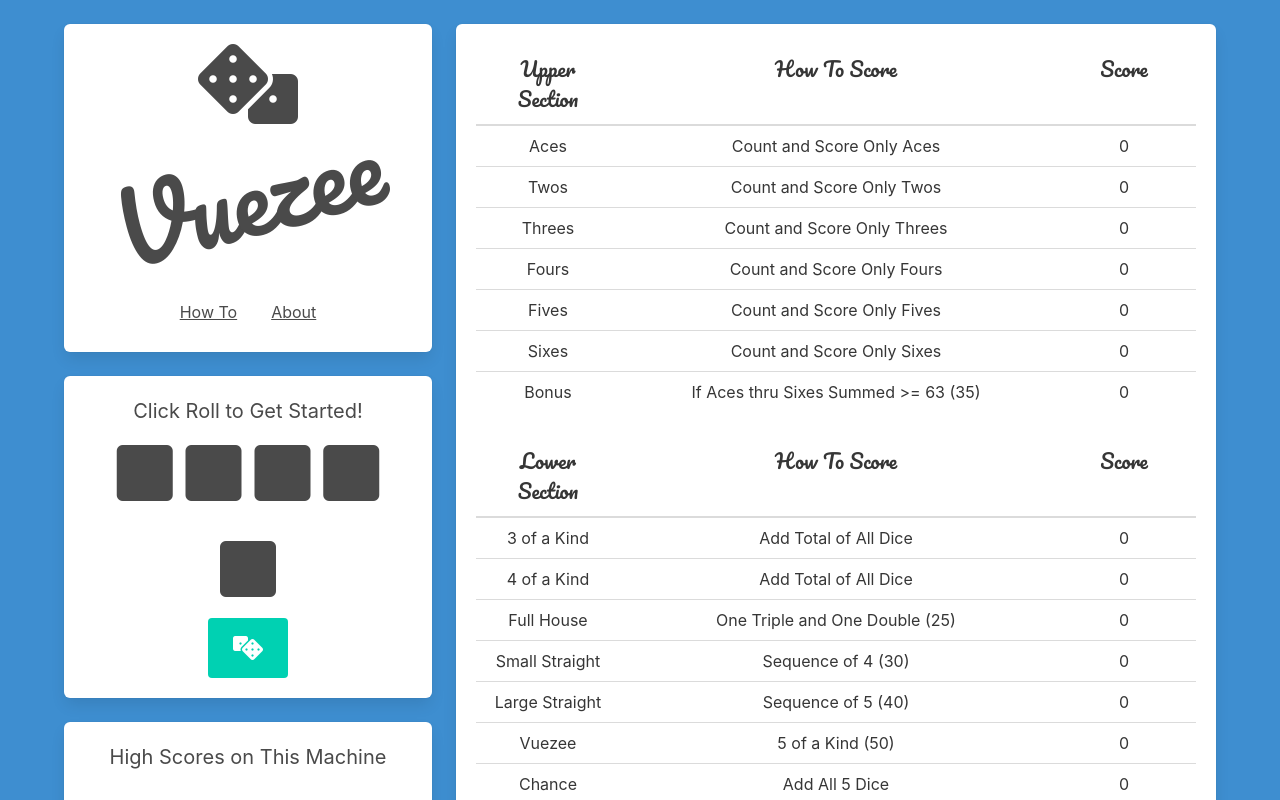
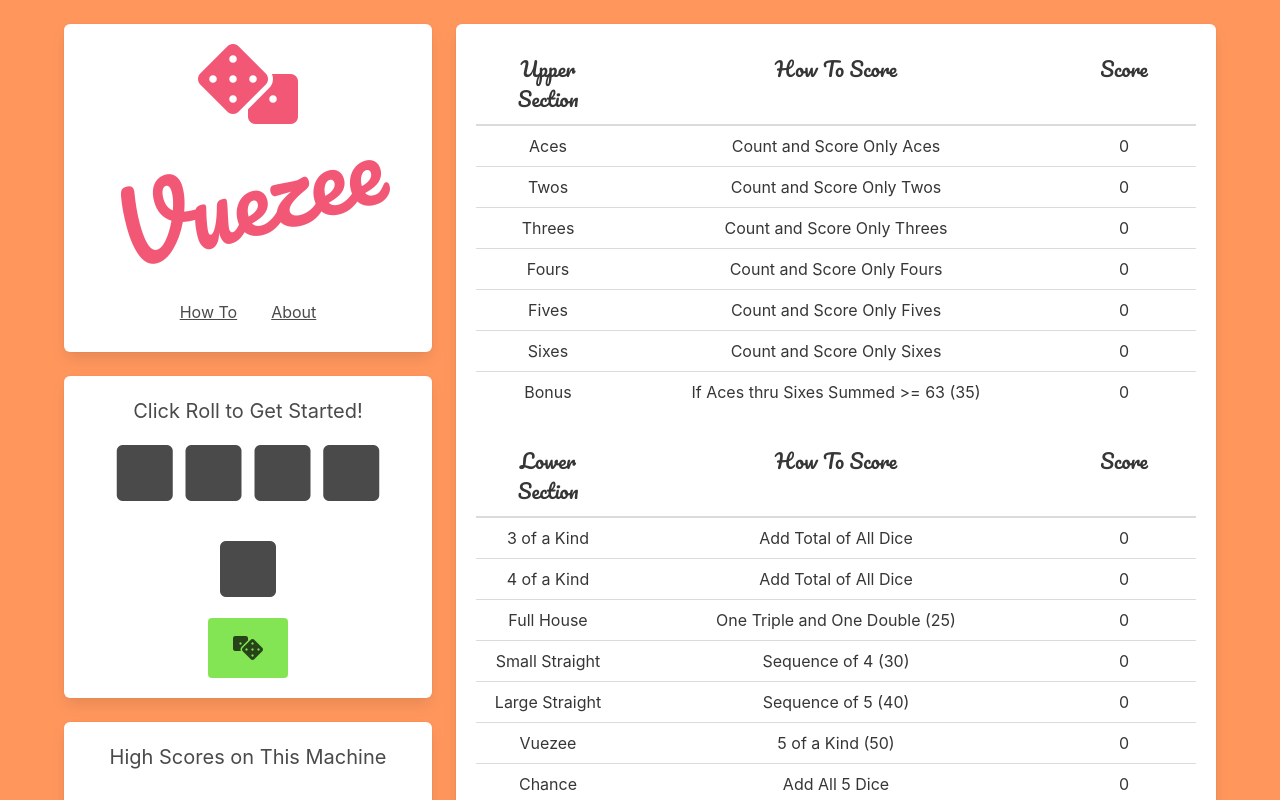
Before and after one commit to dotnofoolin/vuezee, a Vue app: page / in a window 1280 px wide. Shown: the top 800 px of the page. Built offline with nearby package versions, Linux system fonts and the light colour scheme.

Commit message:
Move Bulma import from main.js to App.vue. Add styles.scss and some basic color changes.

```diff
--- a/src/App.vue
+++ b/src/App.vue
@@ -4,5 +4,8 @@
   </div>
 </template>
 
-<style>
+<style lang="scss">
+  @import './assets/styles.scss';
+  @import '~bulma/bulma.sass';
+  @import url('https://fonts.googleapis.com/css?family=Pacifico');
 </style>
--- /dev/null
+++ b/src/assets/styles.scss
@@ -0,0 +1,3 @@
+$body-background-color: #FF975D;
+$primary: #83E554;
+$info: #F25876;
--- a/src/main.js
+++ b/src/main.js
@@ -1,7 +1,6 @@
 import Vue from 'vue'
 import App from './App.vue'
 import router from './router'
-import 'bulma/css/bulma.css'
 import '@fortawesome/fontawesome-free/css/all.css'
 
 import _ from 'lodash'
--- a/src/views/Game.vue
+++ b/src/views/Game.vue
@@ -1,12 +1,12 @@
 <template>
-  <div id="game" class="has-background-info">
+  <div id="game">
     <div class="container">
       <br>
       <div class="tile is-ancestor">
         <div class="tile is-parent is-4 is-vertical">
           <div class="tile is-child box">
-            <i class="fas fa-dice fancy-title-dice"></i>
-            <div class="fancy-title">Vuezee</div>
+            <i class="fas fa-dice fancy-title-dice has-text-info"></i>
+            <div class="fancy-title has-text-info">Vuezee</div>
             <br>
             <a class="button is-text" @click="show_howto_modal = true">How To</a>
             <a class="button is-text" @click="show_about_modal = true">About</a>
@@ -16,7 +16,7 @@
             <div class="is-marginless">
               <span v-for="dice in all_dice" :key="dice.dice_id">
                 <span class="dice-size is-size-1-mobile">
-                  <i class="fas pointed-cursor" :class="[{ 'has-text-primary': dice.selected }, diceClass(dice.value)]" @click="toggleSelected(dice)"></i>
+                  <i class="fas pointed-cursor" :class="[{ 'has-text-info': dice.selected }, diceClass(dice.value)]" @click="toggleSelected(dice)"></i>
                 </span>
               </span>
             </div>
@@ -44,7 +44,7 @@
                 <tr class="pointed-cursor" v-for="line in scorecard.upper_section" :key="line.label" @click="scoreRoll(line)">
                   <td>{{ line.label }}</td>
                   <td>{{ line.howto }}</td>
-                  <td>{{ line.score }} <i class="fas fa-check" v-if="line.scored"></i></td>
+                  <td>{{ line.score }} <i class="fas fa-check has-text-primary" v-if="line.scored"></i></td>
                 </tr>
               </tbody>
             </table>
@@ -60,7 +60,7 @@
                 <tr class="pointed-cursor" v-for="line in scorecard.lower_section" :key="line.label" @click="scoreRoll(line)">
                   <td>{{ line.label }}</td>
                   <td>{{ line.howto }}</td>
-                  <td>{{ line.score }} <i class="fas fa-check" v-if="line.scored"></i></td>
+                  <td>{{ line.score }} <i class="fas fa-check has-text-primary" v-if="line.scored"></i></td>
                 </tr>
               </tbody>
             </table>
@@ -106,7 +106,7 @@
                 </ol>
               </p>
           </div>
-          <button class="button" @click="show_howto_modal = false">Close</button>
+          <button class="button is-info" @click="show_howto_modal = false">Close</button>
         </div>
       </div>
       <button class="modal-close is-large" aria-label="close" @click="show_howto_modal = false"></button>
@@ -123,7 +123,7 @@
               https://github.com/dotnofoolin/vuezee
             </a>
           </div>
-          <button class="button" @click="show_about_modal = false">Close</button>
+          <button class="button is-info" @click="show_about_modal = false">Close</button>
         </div>
       </div>
       <button class="modal-close is-large" aria-label="close" @click="show_about_modal = false"></button>
@@ -528,8 +528,6 @@
 </script>
 
 <style scoped lang="scss">
-  @import url('https://fonts.googleapis.com/css?family=Pacifico');
-
   #game {
     -webkit-font-smoothing: antialiased;
     -moz-osx-font-smoothing: grayscale;
```
Also changed, not shown: src/assets/logo.png (deleted), 1 other file (tests, documents, lock files or other folders).
